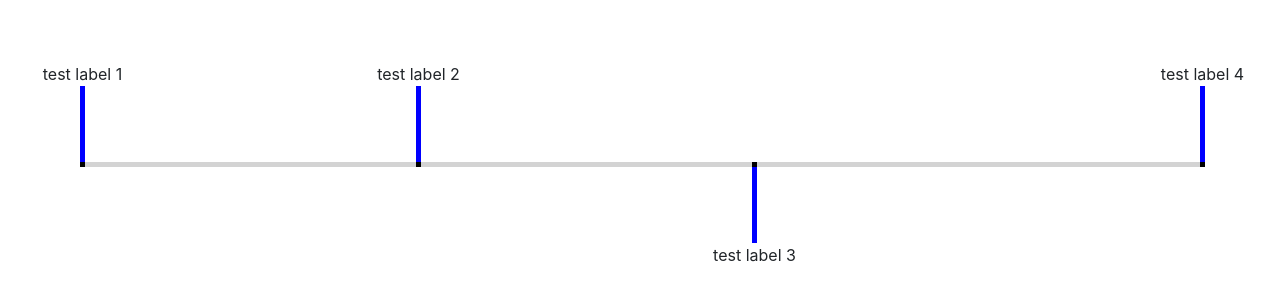
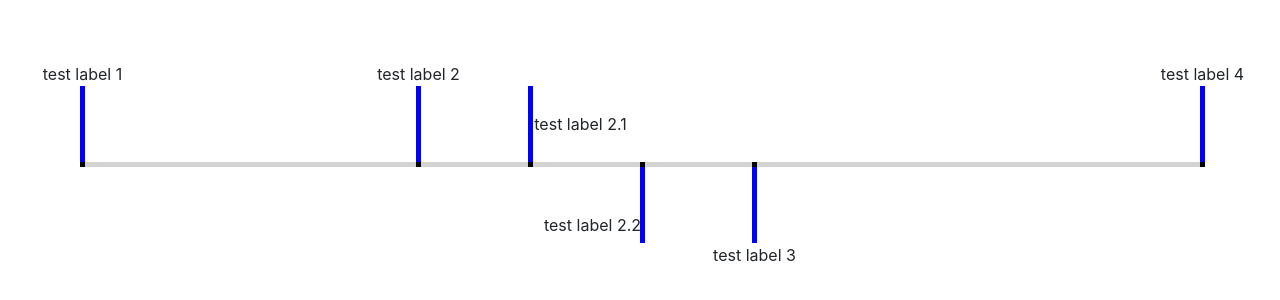
Before and after one commit to tlyau62/nx-timeline, a Vue app: page / in a window 1280 px wide. Shown: the part 166-466 px from the top of the page. Built offline with nearby package versions, Linux system fonts and the light colour scheme.

Commit message:
Support label offset

```diff
--- a/src/App.vue
+++ b/src/App.vue
@@ -15,6 +15,22 @@
         content="test label 2"
         :progress="30"
         placement="top"
+      />
+
+      <NxTimelineLabel
+        :offset-x="50"
+        :offset-y="50"
+        content="test label 2.1"
+        :progress="40"
+        placement="top"
+      />
+
+      <NxTimelineLabel
+        :offset-x="-50"
+        :offset-y="30"
+        content="test label 2.2"
+        :progress="50"
+        placement="bottom"
       />
 
       <NxTimelineLabel
--- a/src/components/NxTimelineLabel.vue
+++ b/src/components/NxTimelineLabel.vue
@@ -2,7 +2,7 @@
   <NxTimelineProgress :progress="progress">
     <div class="nx-timeline-label-wrapper" :style="position">
       <div class="nx-timeline-label" :style="direction">
-        <div class="nx-timeline-label__content">
+        <div class="nx-timeline-label__content" :style="contentPosition">
           {{ content }}
         </div>
         <div class="nx-timeline-label__line" />
@@ -49,10 +49,17 @@ export default {
       const position = {};
 
       position.height = `${this.height}px`;
+      position[this.placement === "top" ? "bottom" : "top"] = `100%`;
+
+      return {
+        ...position,
+      };
+    },
+    contentPosition() {
+      const position = {};
+
       position.left = `${this.offsetX}px`;
-      position[
-        this.placement === "top" ? "bottom" : "top"
-      ] = `calc(100% + ${this.offsetY}px)`;
+      position[this.placement] = `${this.offsetY}px`;
 
       return {
         ...position,
@@ -89,6 +96,7 @@ export default {
   &__content {
     text-align: center;
     width: 200px;
+    position: relative;
   }
 }
 </style>
```
